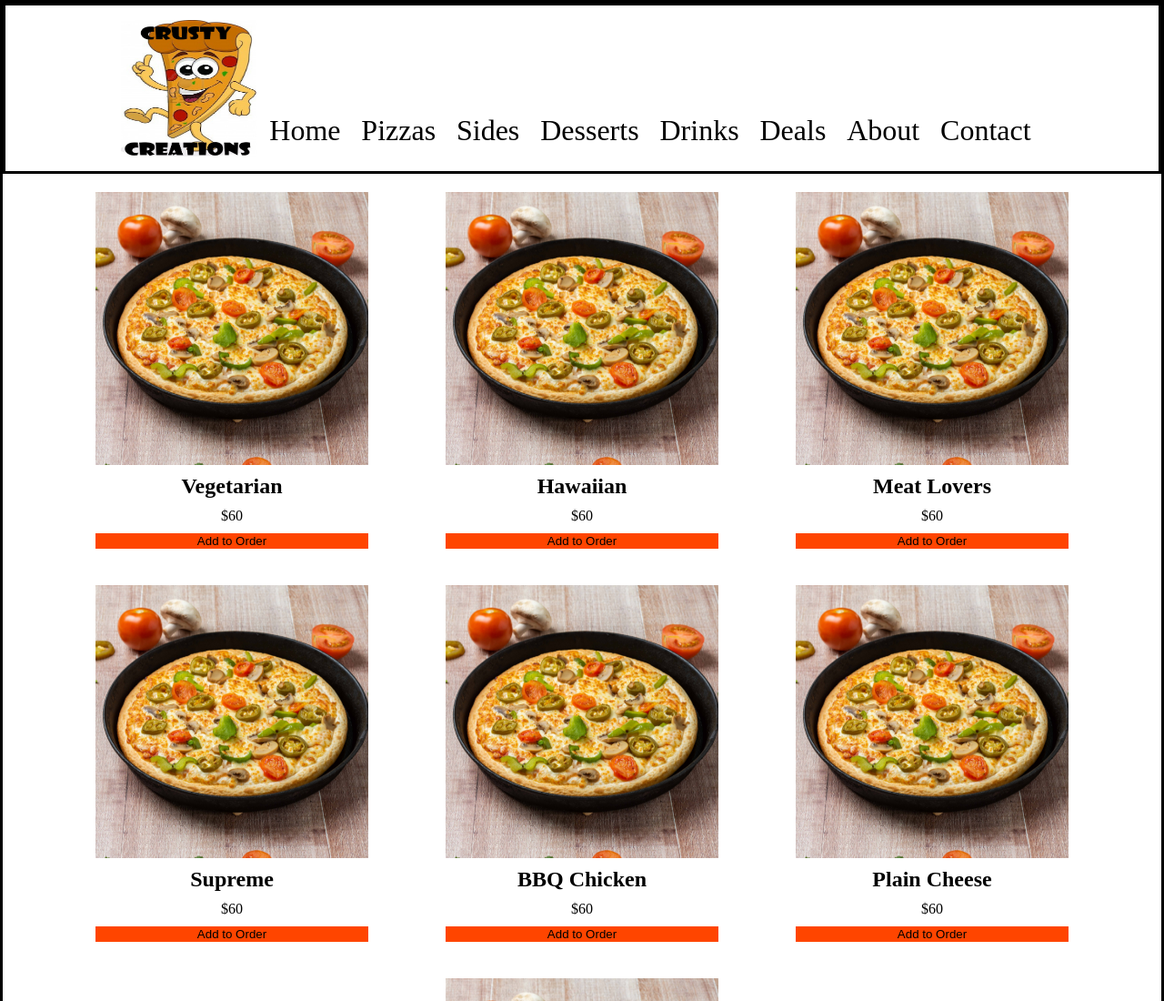
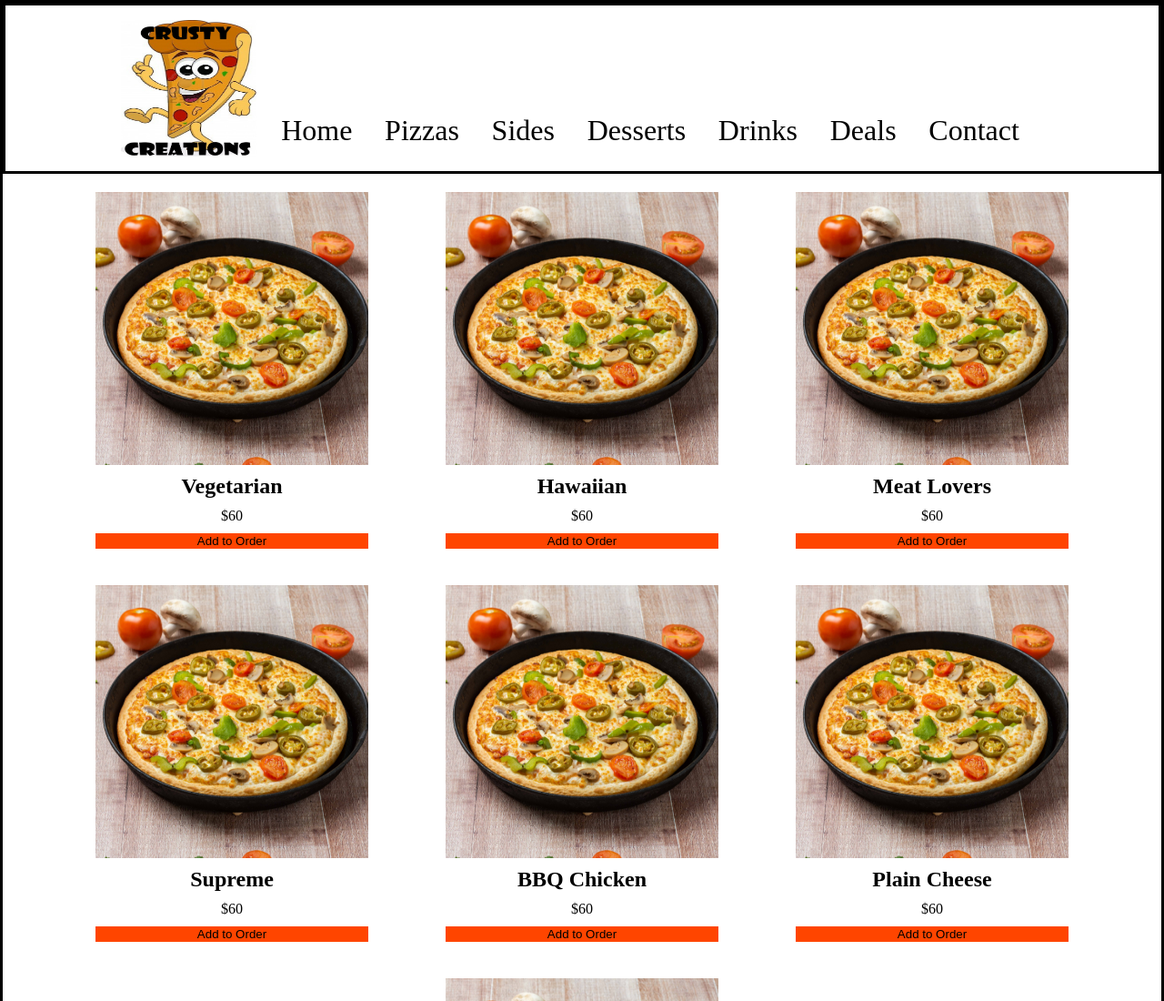
Before and after one commit to starkie001/mini-project-1, a plain HTML site: page index.html in a window 1280 px wide. Shown: the top 1100 px of the page at 91% size. Drawn offline with Linux system fonts and the light colour scheme.

Commit message:
deploy: 5271cb35515430d84b417c4c5d71827a09bf5498

```diff
--- a/index.html
+++ b/index.html
@@ -21,7 +21,6 @@
                 <li>Desserts</li>
                 <li>Drinks</li>
                 <li>Deals</li>
-                <li>About</li>
                 <li>Contact</li>
             </ul>
         </nav>
```
